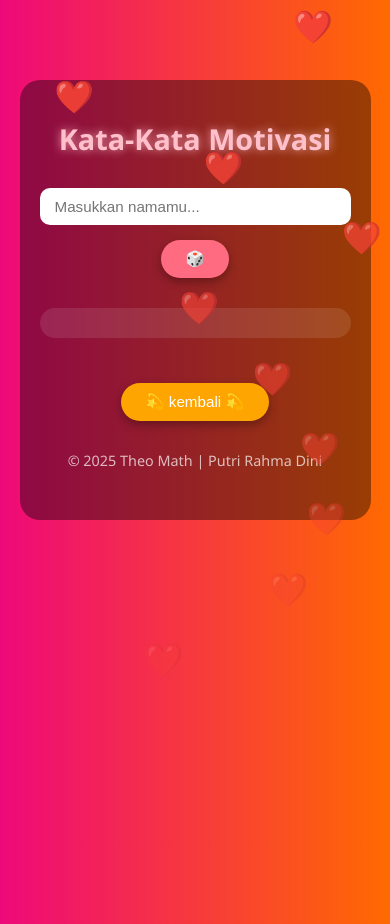
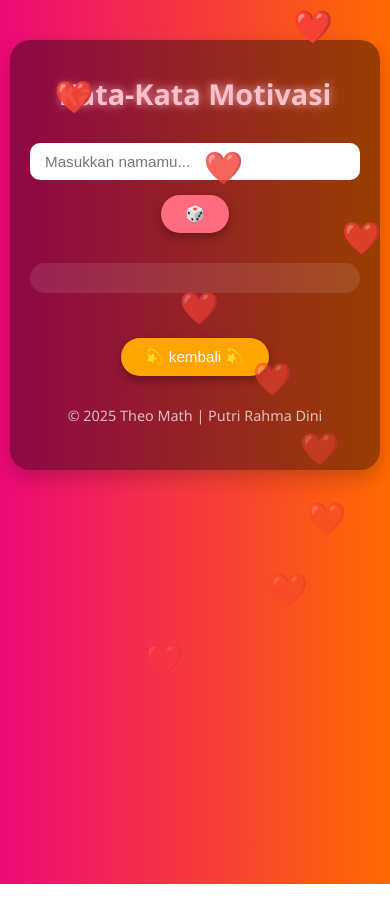
Before and after one commit to ptrdboys/diagraminfinity, a plain HTML site: page kata_kata.html in a window 390 px wide. After the commit the page ends 884 px from the top, so only its background shows below. Drawn offline with nearby package versions, Linux system fonts and the light colour scheme.

Commit message:
Update kata_kata.html

```diff
--- a/kata_kata.html
+++ b/kata_kata.html
@@ -42,13 +42,15 @@
       }
     }
 
-    .container {
-      max-width: 90%;
-      margin: 80px auto 40px;
-      padding: 20px;
-      background: rgba(0, 0, 0, 0.4);
-      border-radius: 20px;
-    }
+.container {
+  max-width: 600px; /* dibatasi lebar maksimal */
+  margin: 60px auto 40px;
+  padding: 20px 25px;
+  background: rgba(0, 0, 0, 0.4);
+  border-radius: 20px;
+  box-shadow: 0 8px 20px rgba(0, 0, 0, 0.2); /* agar mengambang */
+}
+
 
     h1 {
       text-align: center;
@@ -115,6 +117,12 @@
       margin: 30px 0;
       color: rgba(255, 255, 255, 0.7);
     }
+@media (max-width: 600px) {
+  .container {
+    margin: 40px 10px;
+    padding: 15px 20px;
+  }
+}
 
     @media (max-width: 600px) {
       h1 {
```
